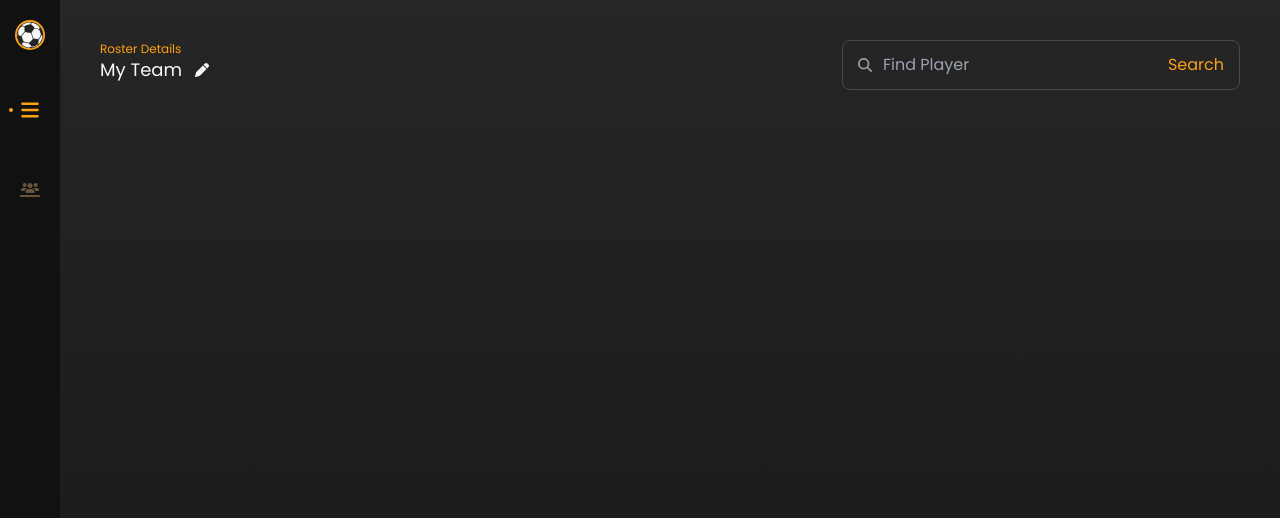
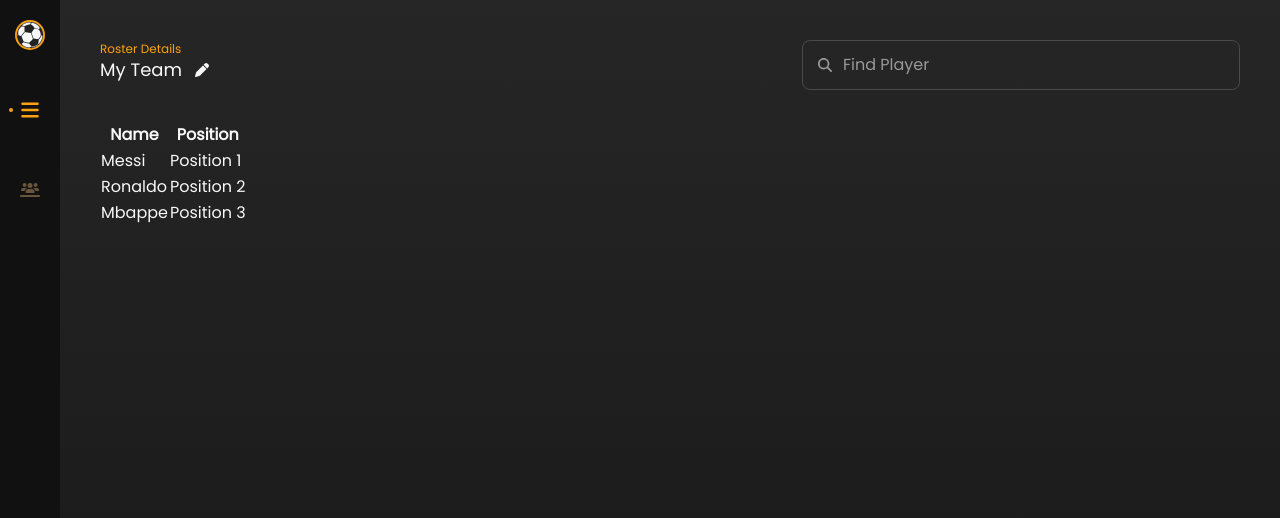
Before and after one commit to NishantKuthethur/footballManager, a React (Vite) app: page /roster in a window 1280 px wide. Shown: the top 518 px of the page. Built offline with nearby package versions, Linux system fonts and the light colour scheme.

Commit message:
Added search functionality with dummy table and data

```diff
--- a/src/components/ContentHeader.jsx
+++ b/src/components/ContentHeader.jsx
@@ -16,7 +16,6 @@ function ContentHeader({isActive}) {
   };
 
   const handleNameChange = (e) => {
-    console.log(e.target.value);
     if(e.target.value.length > 0){
         setTeamName(e.target.value);
     }
@@ -45,7 +44,7 @@ function ContentHeader({isActive}) {
           </div>
         )}
       </div>
-      <SearchInput/>
+      {isActive('/roster') ? <SearchInput/> : null}
     </div>
   )
 }
--- a/src/components/RosterView.jsx
+++ b/src/components/RosterView.jsx
@@ -1,8 +1,40 @@
+import { useStore } from '../store/store';
 
-export default function RosterView() {
+const RosterView = () => {
+  const { searchValue } = useStore();
+
+  // Mock data: Replace it with actual players data from csv and use state
+  const players = [
+    { name: "Messi", position: "Position 1" },
+    { name: "Ronaldo", position: "Position 2" },
+    { name: "Mbappe", position: "Position 3" },
+    // ... more players
+  ];
+
+  // Filter players based on searchValue
+  const filteredPlayers = players.filter(player =>
+    player.name.toLowerCase().includes(searchValue.toLowerCase()));
+
   return (
     <div>
+      <table className=' text-texts-heading'>
+        <thead>
+          <tr>
+						<th data-priority="1">Name</th>
+						<th data-priority="2">Position</th>
+					</tr>
+        </thead>
+        <tbody>
+        {filteredPlayers.map((player, index) => (
+          <tr key={index}>
+            <td>{player.name}</td>
+            <td>{player.position}</td>
+          </tr>
+        ))}
+        </tbody>
+      </table>
+    </div>
+  );
+};
 
-    </div>
-  )
-}
+export default RosterView;
--- a/src/components/SearchInput.jsx
+++ b/src/components/SearchInput.jsx
@@ -1,23 +1,87 @@
 
-import { faSearch } from '@fortawesome/free-solid-svg-icons';
+import { faSearch, faClose } from '@fortawesome/free-solid-svg-icons';
 import { FontAwesomeIcon } from '@fortawesome/react-fontawesome';
-import PropTypes from 'prop-types'
+import { useStore } from '../store/store';
+import { useState } from 'react';
+
+const SearchInputState = {
+  Enabled: "ENABLED",
+  Typing: "TYPING",
+  Searched: "SEARCHED"
+};
 
 const SearchInput = () => {
+
+  const { setSearchValue } = useStore();
+  const [searchState, setSearchState] = useState(SearchInputState.Enabled);
+  const [inputValue, setInputValue] = useState('');
+
+  const updateSearch = (value) => {
+    setSearchValue(value);
+    if(value === '') setInputValue('');
+    setSearchState(value ? SearchInputState.Searched : SearchInputState.Enabled);
+  };
+
+  const handleInputChange = (e) => {
+    const value = e.target.value;
+    setInputValue(value);
+    setSearchState(value ? SearchInputState.Typing : SearchInputState.Enabled);
+    if (value.length === 0) {
+      updateSearch('');
+    }
+  };
+
+  const handleSearch = (e) => {
+    e.preventDefault();
+    updateSearch(inputValue);
+  };
+
+  const handleKeyPress = (e) => {
+    if (e.key === 'Escape') {
+      e.preventDefault();
+      updateSearch('');
+    }
+  };
+
   return (
-    <form>
+    <form onSubmit={handleSearch}>
     <label htmlFor="default-search" className="mb-2 text-sm font-medium text-gray-900 sr-only">Search</label>
     <div className="relative">
         <FontAwesomeIcon icon={faSearch} className="absolute left-4 top-1/2 transform -translate-y-1/2 w-[14px] h-[14px] text-texts-muted "/>
-        <input type="text" id="default-search" className="block w-full px-10 py-3 bg-transparent border border-solid border-borders-default rounded-lg outline-none focus:bg-transparent" placeholder="Find Player" autoComplete='off' required/>
-        <div className="absolute right-4 top-1/2 transform -translate-y-1/2 py-2 text-primary-orange">Search</div>
+        <input
+          type="text"
+          id="default-search"
+          value={inputValue}
+          className={`block w-full pl-10 pr-20  py-3 bg-transparent
+          border border-solid border-borders-default
+          rounded-lg outline-none focus:bg-transparent
+          ${searchState===SearchInputState.Enabled ? "placeholder-texts-muted text-texts-muted" : (searchState===SearchInputState.Typing ? "text-texts-normal" : "text-texts-heading")}`}
+          placeholder="Find Player"
+          autoComplete='off'
+          spellCheck='false'
+          onChange={handleInputChange}
+          onKeyDown={handleKeyPress}
+        />
+        {searchState === SearchInputState.Typing &&
+          <div
+            className="absolute right-4 top-1/2 transform -translate-y-1/2 py-2
+                     text-primary-orange cursor-pointer"
+            onClick={handleSearch}
+          >
+            Search
+          </div>
+        }
+        {searchState === SearchInputState.Searched && (
+          <FontAwesomeIcon
+            className='absolute right-4 top-1/2 transform -translate-y-1/2 py-2 cursor-pointer text-texts-muted'
+            icon={faClose}
+            onClick={() => updateSearch('')}
+           />
+        )}
     </div>
     </form>
   );
 }
 
-SearchInput.propTypes = {
-
-}
 
 export default SearchInput
--- a/src/layout/DynamicViewPort.jsx
+++ b/src/layout/DynamicViewPort.jsx
@@ -9,7 +9,7 @@ export default function DynamicViewPort() {
 
   const isActive = (path) => location.pathname === path;
   return (
-    <div className="flex-1 relative p-10 bg-gradient-to-b from-neutral-800 to-neutral-900">
+    <div className="flex-1 flex flex-col gap-8 p-10 bg-gradient-to-b from-neutral-800 to-neutral-900">
         <ContentHeader isActive={isActive}/>
         <Routes>
             <Route path="/" element={<Navigate replace to={'/roster'}/>}/>
--- a/src/store/store.js
+++ b/src/store/store.js
@@ -3,4 +3,7 @@ import {create} from 'zustand';
 export const useStore = create((set) => ({
   teamName: 'My Team',
   setTeamName: (name) => set({ teamName: name }),
+
+  searchValue: '',
+  setSearchValue: (val) => set({searchValue: val}),
 }));
```
